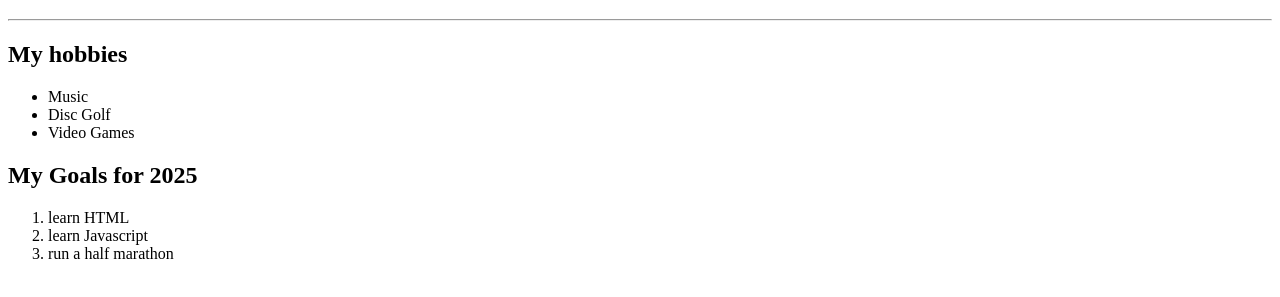
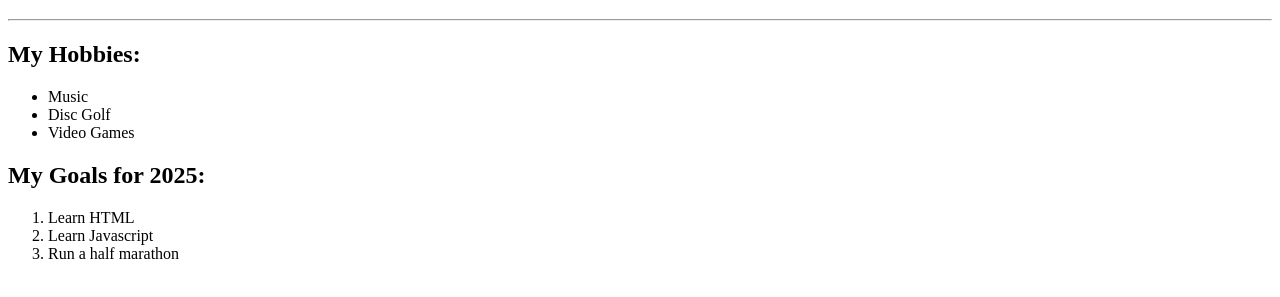
Before and after one commit to EvanDBush/about-me, a plain HTML site: page index.html in a window 1280 px wide. Shown: the part 61-358 px from the top of the page. Drawn offline with Linux system fonts and the light colour scheme.

Commit message:
adds capitalization

```diff
--- a/index.html
+++ b/index.html
@@ -8,17 +8,17 @@
 <body>
     <h1>Evan Bush</h1>
         <hr></hr>
-        <h2>My hobbies</h2>
+        <h2>My Hobbies:</h2>
             <ul>
                 <li>Music</li>
                 <li>Disc Golf</li>
                 <li>Video Games</li>
             </ul>
-        <h2>My Goals for 2025</h2>
+        <h2>My Goals for 2025:</h2>
             <ol>
-                <li>learn HTML</li>
-                <li>learn Javascript</li>
-                <li>run a half marathon</li>
+                <li>Learn HTML</li>
+                <li>Learn Javascript</li>
+                <li>Run a half marathon</li>
             </ol>
 
 </body>
```
Also changed, not shown: 1 other file.
